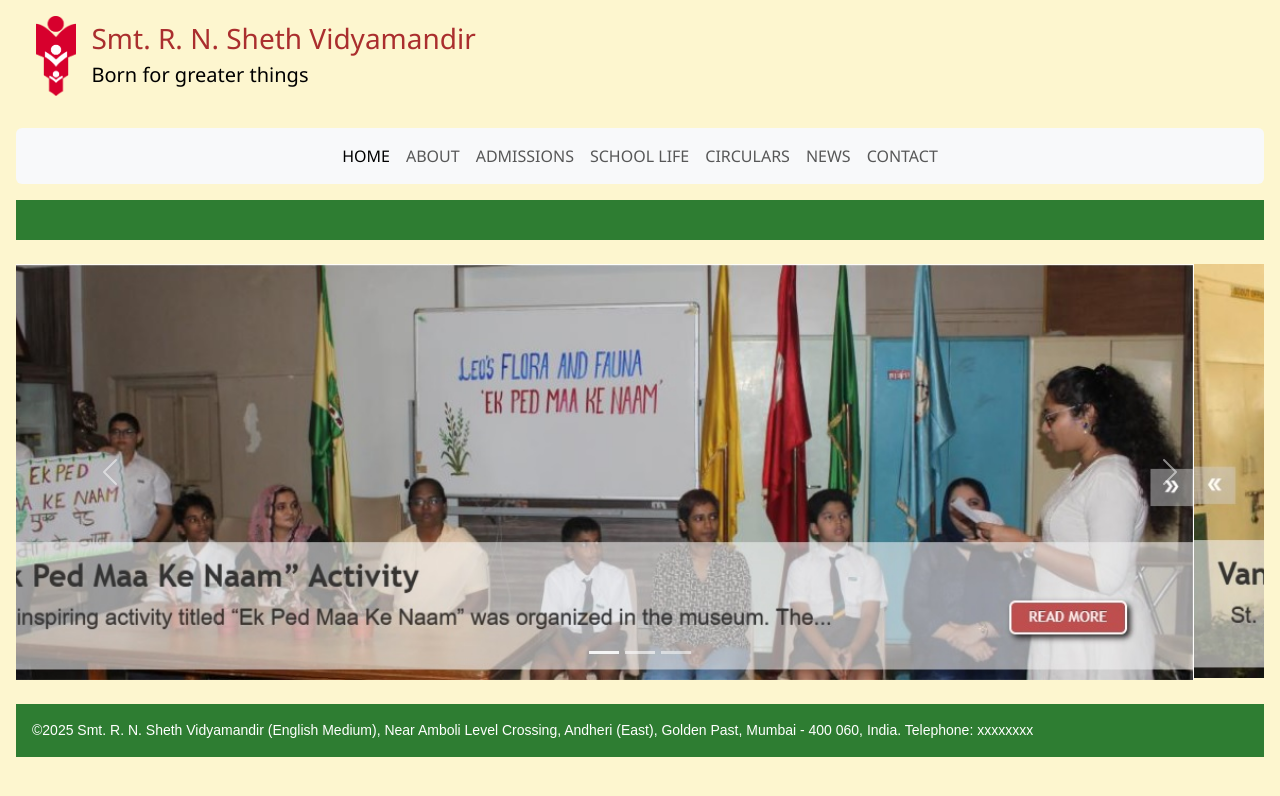
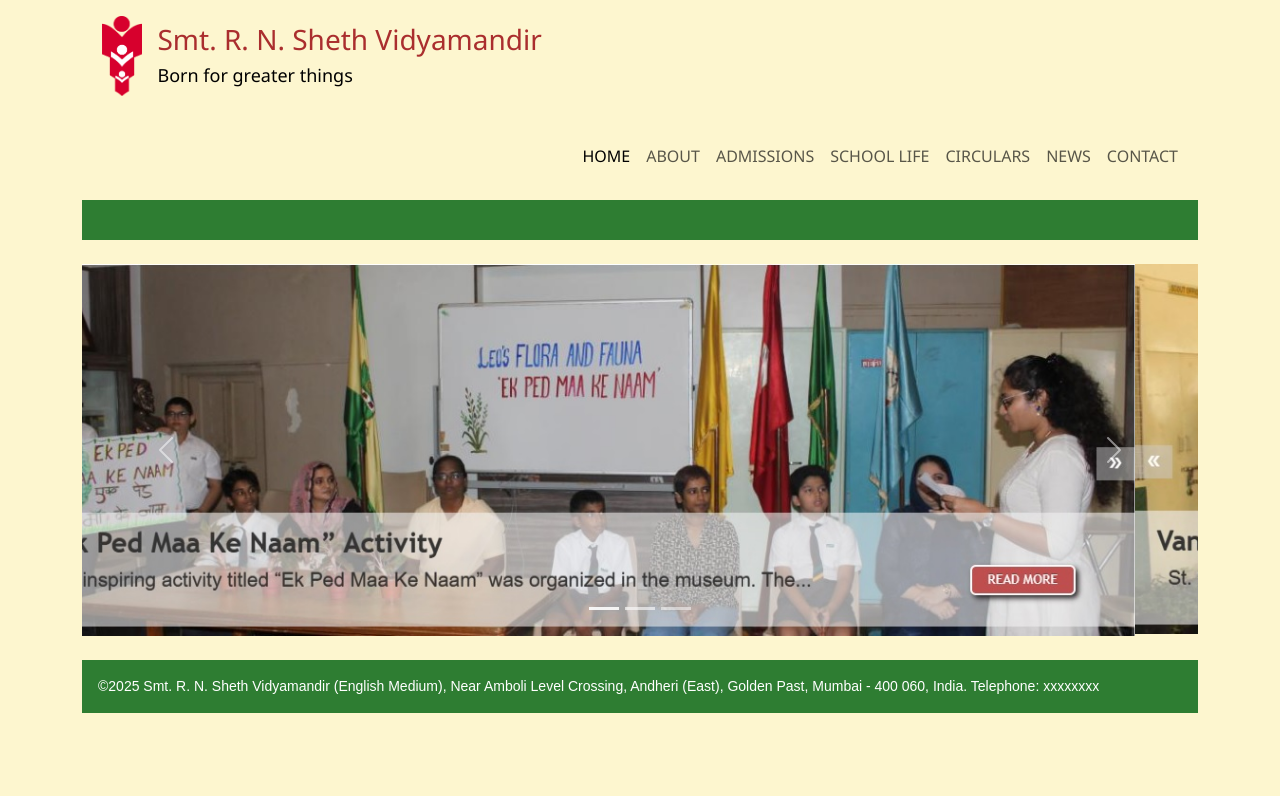
Before and after one commit to yogesh7yadav/rnsheth, a plain HTML site: page index.html in a window 1280 px wide. Drawn offline with nearby package versions, Linux system fonts and the light colour scheme.

Commit message:
Update index.html

```diff
--- a/index.html
+++ b/index.html
@@ -7,31 +7,34 @@
 
   <!-- Bootstrap CSS -->
   <link href="https://cdn.jsdelivr.net/npm/bootstrap@5.3.2/dist/css/bootstrap.min.css" rel="stylesheet">
+
   <!-- Custom CSS -->
   <link rel="stylesheet" href="style.css" />
-  <!-- Bootstrap JS -->
+
+  <!-- Bootstrap JS Bundle -->
   <script src="https://cdn.jsdelivr.net/npm/bootstrap@5.3.2/dist/js/bootstrap.bundle.min.js"></script>
 </head>
 
 <body>
-  <div class="container-fluid px-3">
+  <div class="container">
 
     <!-- Header Section -->
-    <header class="d-flex flex-column flex-md-row align-items-center py-3">
-      <img src="images/logo.png" alt="School Logo" class="img-fluid me-md-3 mb-2 mb-md-0" style="max-height: 80px;" />
-      <div class="school-text text-center text-md-start">
-        <h1 class="mb-0 fs-3">Smt. R. N. Sheth Vidyamandir</h1>
-        <p class="mb-0 fs-5">Born for greater things</p>
+    <header class="d-flex align-items-center py-3">
+      <img src="images/logo.png" alt="School Logo" class="me-3" />
+      <div class="school-text">
+        <h1 class="mb-0">Smt. R. N. Sheth Vidyamandir</h1>
+        <p class="mb-0">Born for greater things</p>
       </div>
     </header>
 
-    <!-- Responsive Navbar using Bootstrap -->
-    <nav class="navbar navbar-expand-md navbar-light bg-light my-3 rounded">
-      <div class="container-fluid">
+    <!-- Navigation Bar -->
+ <nav class="navbar navbar-expand-md custom-navbar my-3">
+  <div class="container-fluid justify-content-end">
     <button class="navbar-toggler" type="button" data-bs-toggle="collapse" data-bs-target="#mainNavbar">
       <span class="navbar-toggler-icon"></span>
     </button>
-        <div class="collapse navbar-collapse justify-content-center" id="mainNavbar">
+
+    <div class="collapse navbar-collapse justify-content-end" id="mainNavbar">
       <ul class="navbar-nav">
         <li class="nav-item"><a class="nav-link active" href="#">HOME</a></li>
         <li class="nav-item"><a class="nav-link" href="#">ABOUT</a></li>
@@ -45,11 +48,14 @@
   </div>
 </nav>
 
-    <!-- Green Box -->
-    <div class="green-box mb-4"></div>
+    <!-- Green Box Section -->
+    <div class="green-box mb-4">
+      <!-- Optional content here -->
+    </div>
 
-    <!-- Carousel -->
+    <!-- Carousel Section -->
     <div id="schoolCarousel" class="carousel slide mb-4" data-bs-ride="carousel">
+
       <div class="carousel-indicators">
         <button type="button" data-bs-target="#schoolCarousel" data-bs-slide-to="0" class="active" aria-current="true" aria-label="Slide 1"></button>
         <button type="button" data-bs-target="#schoolCarousel" data-bs-slide-to="1" aria-label="Slide 2"></button>
@@ -58,25 +64,26 @@
 
       <div class="carousel-inner">
         <div class="carousel-item active">
-          <img src="slide/image1.jpg" class="d-block w-100 img-fluid" alt="Slide 1">
+          <img src="slide/image1.jpg" class="d-block w-100" alt="Slide 1">
         </div>
         <div class="carousel-item">
-          <img src="slide/image2.jpg" class="d-block w-100 img-fluid" alt="Slide 2">
+          <img src="slide/image2.jpg" class="d-block w-100" alt="Slide 2">
         </div>
         <div class="carousel-item">
-          <img src="slide/image3.jpg" class="d-block w-100 img-fluid" alt="Slide 3">
+          <img src="slide/image3.jpg" class="d-block w-100" alt="Slide 3">
         </div>
       </div>
 
       <button class="carousel-control-prev" type="button" data-bs-target="#schoolCarousel" data-bs-slide="prev">
-        <span class="carousel-control-prev-icon"></span>
+        <span class="carousel-control-prev-icon" aria-hidden="true"></span>
         <span class="visually-hidden">Previous</span>
       </button>
 
       <button class="carousel-control-next" type="button" data-bs-target="#schoolCarousel" data-bs-slide="next">
-        <span class="carousel-control-next-icon"></span>
+        <span class="carousel-control-next-icon" aria-hidden="true"></span>
         <span class="visually-hidden">Next</span>
       </button>
+
     </div>
 
     <!-- Footer -->
```
Lines whose indentation alone changed are shown as unchanged.
